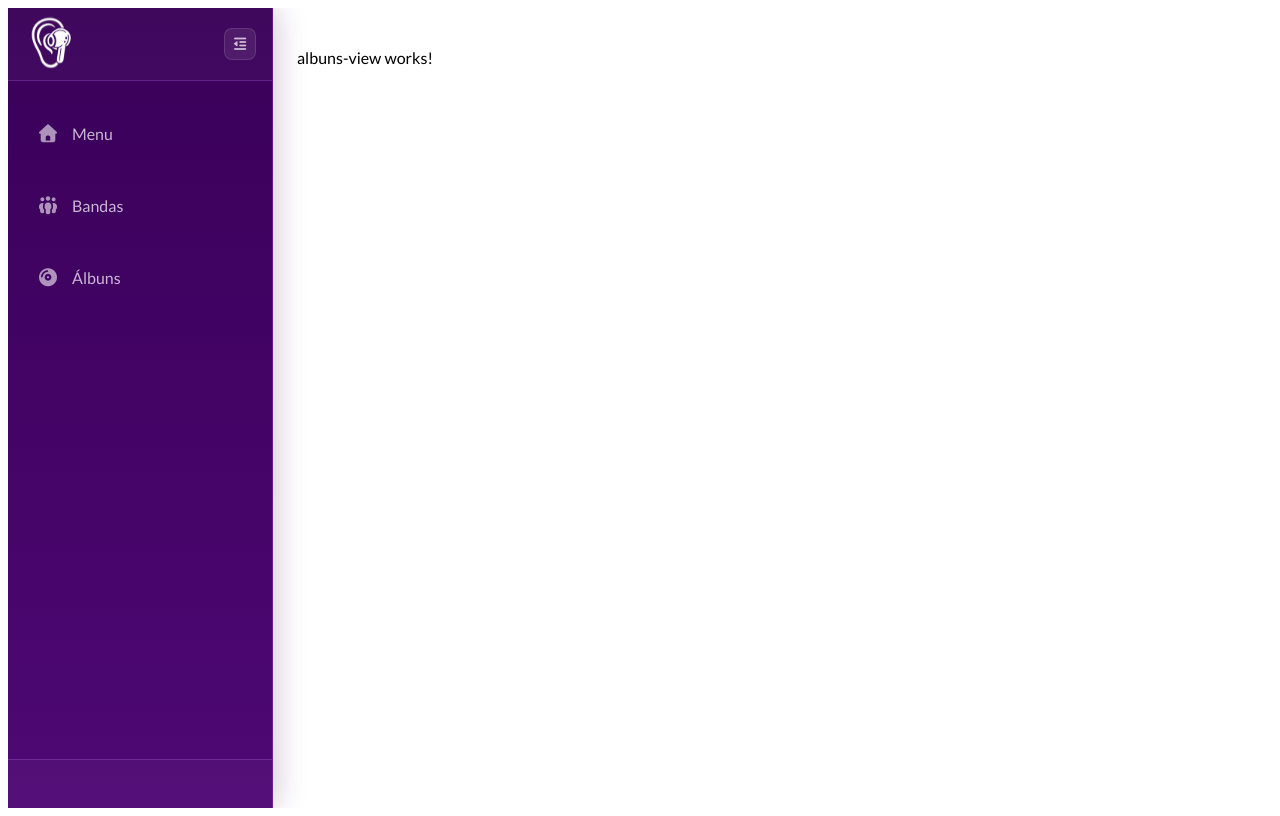
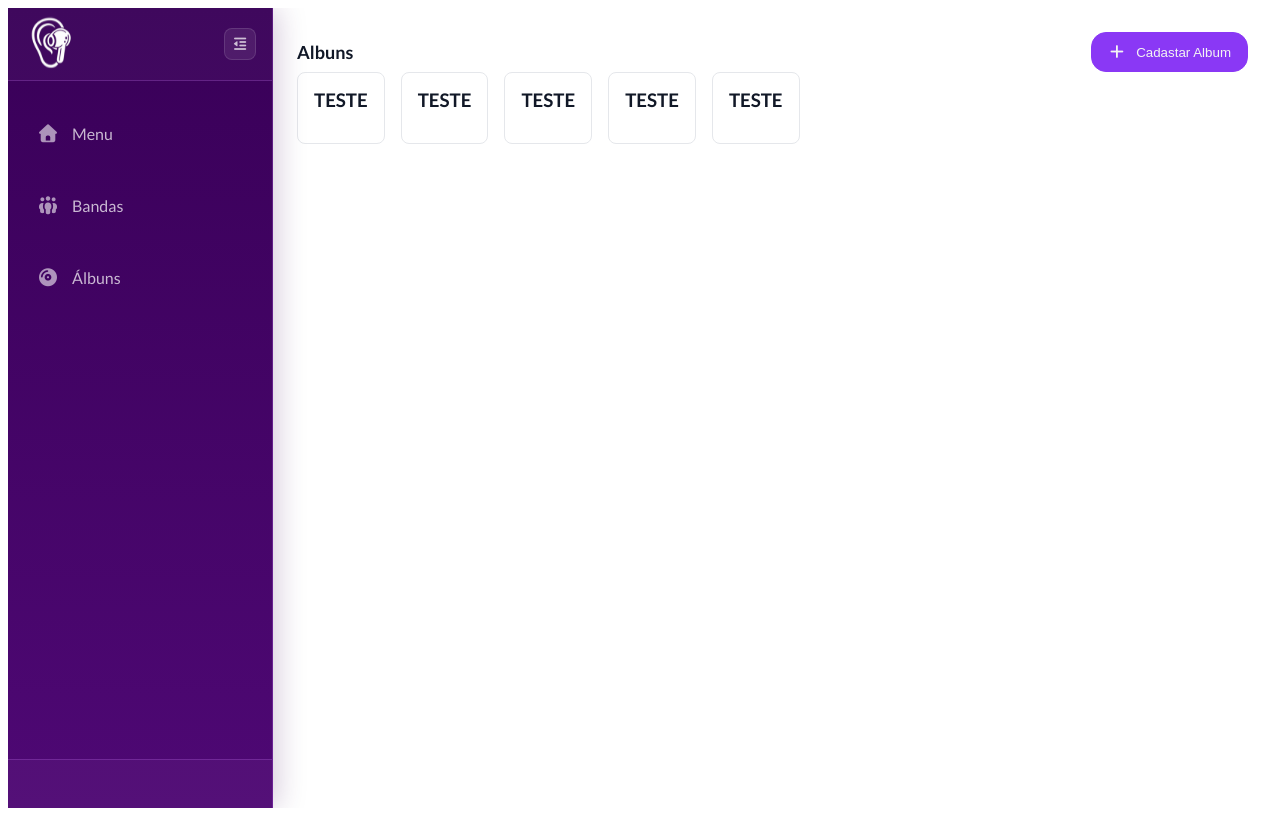
Before and after one commit to brennovsk14/paouvirFrontend, an Angular app: page /albuns in a window 1280 px wide. Built offline with nearby package versions, Linux system fonts and the light colour scheme.

Commit message:
View bandas e View Albuns

```diff
--- a/src/app/views/albuns-view/albuns-view.component.html
+++ b/src/app/views/albuns-view/albuns-view.component.html
@@ -1 +1,19 @@
-<p>albuns-view works!</p>
+<div class="albuns">
+  <div class="headerAlbuns">
+    <span>Albuns</span>
+    <app-button
+      prefixIcon="fa fa-plus"
+      variant="primary"
+      label="Cadastar Album"
+    ></app-button>
+  </div>
+
+  <div class="cardAlbuns">
+    <app-card [hoverable] = "true" title="TESTE"></app-card>
+    <app-card [hoverable] = "true" title="TESTE"></app-card>
+    <app-card [hoverable] = "true" title="TESTE"></app-card>
+    <app-card [hoverable] = "true" title="TESTE"></app-card>
+    <app-card [hoverable] = "true" title="TESTE"></app-card>
+  </div>
+
+</div>
--- a/src/app/views/albuns-view/albuns-view.component.scss
+++ b/src/app/views/albuns-view/albuns-view.component.scss
@@ -0,0 +1,28 @@
+span{
+  font-size: 18px;
+  font-weight: 700;
+  color: var(--color-gray-900);
+}
+
+.albuns{
+  align-items: center;
+}
+
+.headerAlbuns{
+  display: flex;
+  flex-direction: row;
+  justify-content: space-between;
+  align-items: center;
+}
+
+.content{
+  display: flex;
+  flex-direction: column;
+  gap: 3rem;
+}
+
+.cardAlbuns{
+  display: flex;
+  flex-direction: row;
+  gap: 1rem;
+}
--- a/src/app/views/bandas-view/bandas-view.component.html
+++ b/src/app/views/bandas-view/bandas-view.component.html
@@ -1 +1,18 @@
-bandas
+<div class="bandas">
+  <div class="headerBandas">
+    <span>Bandas</span>
+    <app-button
+      prefixIcon="fa fa-plus"
+      variant="primary"
+      label="Cadastar Banda"
+    ></app-button>
+  </div>
+
+  <div class="cardBandas">
+    <app-card [hoverable] = "true" title="TESTE"></app-card>
+    <app-card [hoverable] = "true" title="TESTE"></app-card>
+    <app-card [hoverable] = "true" title="TESTE"></app-card>
+    <app-card [hoverable] = "true" title="TESTE"></app-card>
+    <app-card [hoverable] = "true" title="TESTE"></app-card>
+  </div>
+</div>
--- a/src/app/views/bandas-view/bandas-view.component.scss
+++ b/src/app/views/bandas-view/bandas-view.component.scss
@@ -0,0 +1,30 @@
+.bandas{
+  align-items: center;
+}
+
+.headerBandas{
+  display: flex;
+  flex-direction: row;
+  justify-content: space-between;
+  align-items: center;
+}
+
+span{
+  font-size: 18px;
+  font-weight: 700;
+  color: var(--color-gray-900);
+}
+
+
+.content{
+  display: flex;
+  flex-direction: column;
+  gap: 3rem;
+}
+
+
+.cardBandas{
+  display: flex;
+  flex-direction: row;
+  gap: 1rem;
+}
--- a/src/app/views/bandas-view/bandas-view.component.ts
+++ b/src/app/views/bandas-view/bandas-view.component.ts
@@ -1,10 +1,12 @@
 import { Component } from '@angular/core';
 import { CommonModule } from '@angular/common';
+import {BotaoComponent} from '../../componentes/botao/botao.component';
+import {CardComponent} from '../../componentes/card-component/card-component';
 
 @Component({
   selector: 'app-bandas-view',
   standalone: true,
-  imports: [CommonModule],
+  imports: [CommonModule, BotaoComponent, CardComponent],
   templateUrl: './bandas-view.component.html',
   styleUrl: './bandas-view.component.scss'
 })
```
Also changed, not shown: src/app/views/albuns-view/albuns-view.component.ts (+6 -1 lines).
